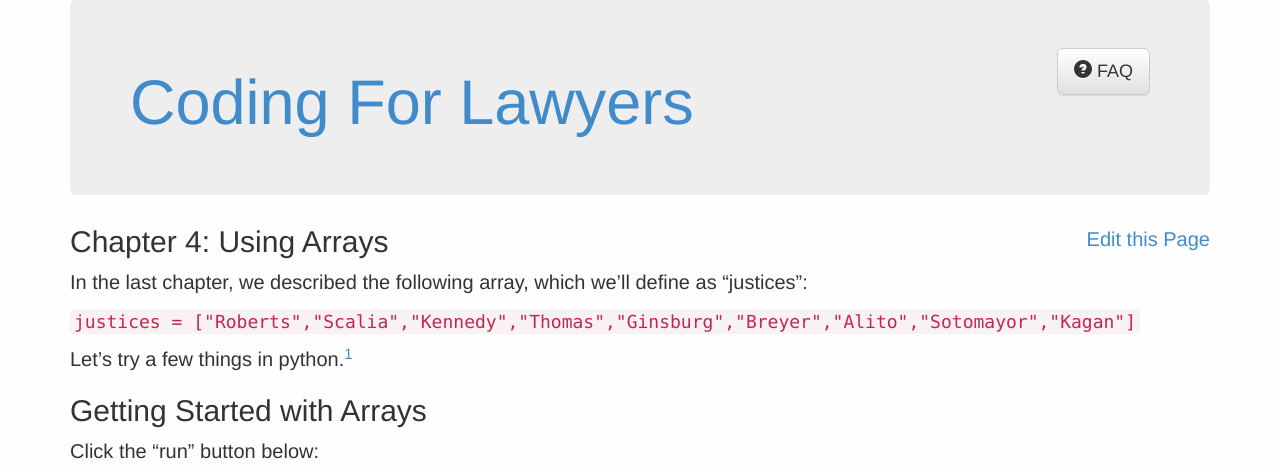
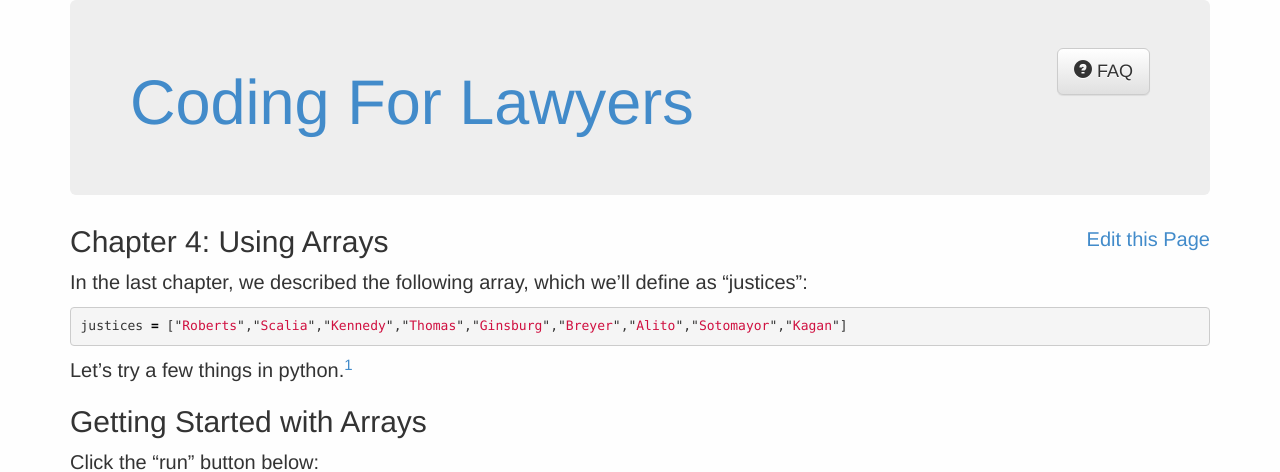
Before and after one commit to vdavez/codingforlawyers, a Jekyll site: the page built from _chapters/ch4.md, in a window 1280 px wide and 900 px high, cut to the strip 0-472 px from the top of the window. Built offline with Jekyll 4.4.1, drawn with Linux system fonts in a browser that asks for light colours; nearby versions of some CDN libraries.

Commit message:
one last code block

```diff
--- a/_chapters/ch4.md
+++ b/_chapters/ch4.md
@@ -4,7 +4,10 @@ title: "Chapter 4: Using Arrays"
 
 In the last chapter, we described the following array, which we'll define as "justices":
 
-`justices = ["Roberts","Scalia","Kennedy","Thomas","Ginsburg","Breyer","Alito","Sotomayor","Kagan"]`
+
+{% highlight javascript %}
+justices = ["Roberts","Scalia","Kennedy","Thomas","Ginsburg","Breyer","Alito","Sotomayor","Kagan"]
+{% endhighlight %}
 
 Let's try a few things in python.[^1]
 
```
